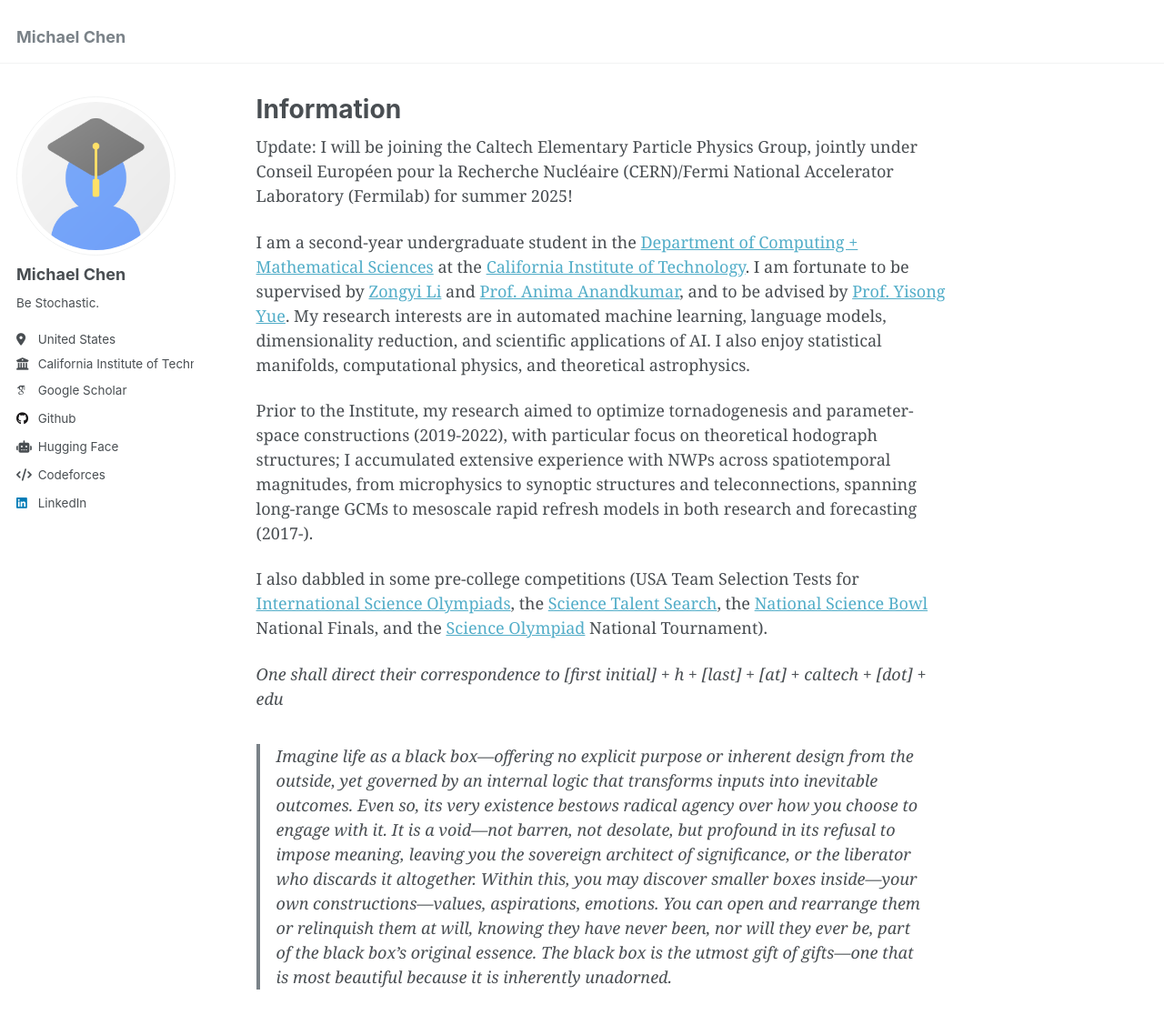
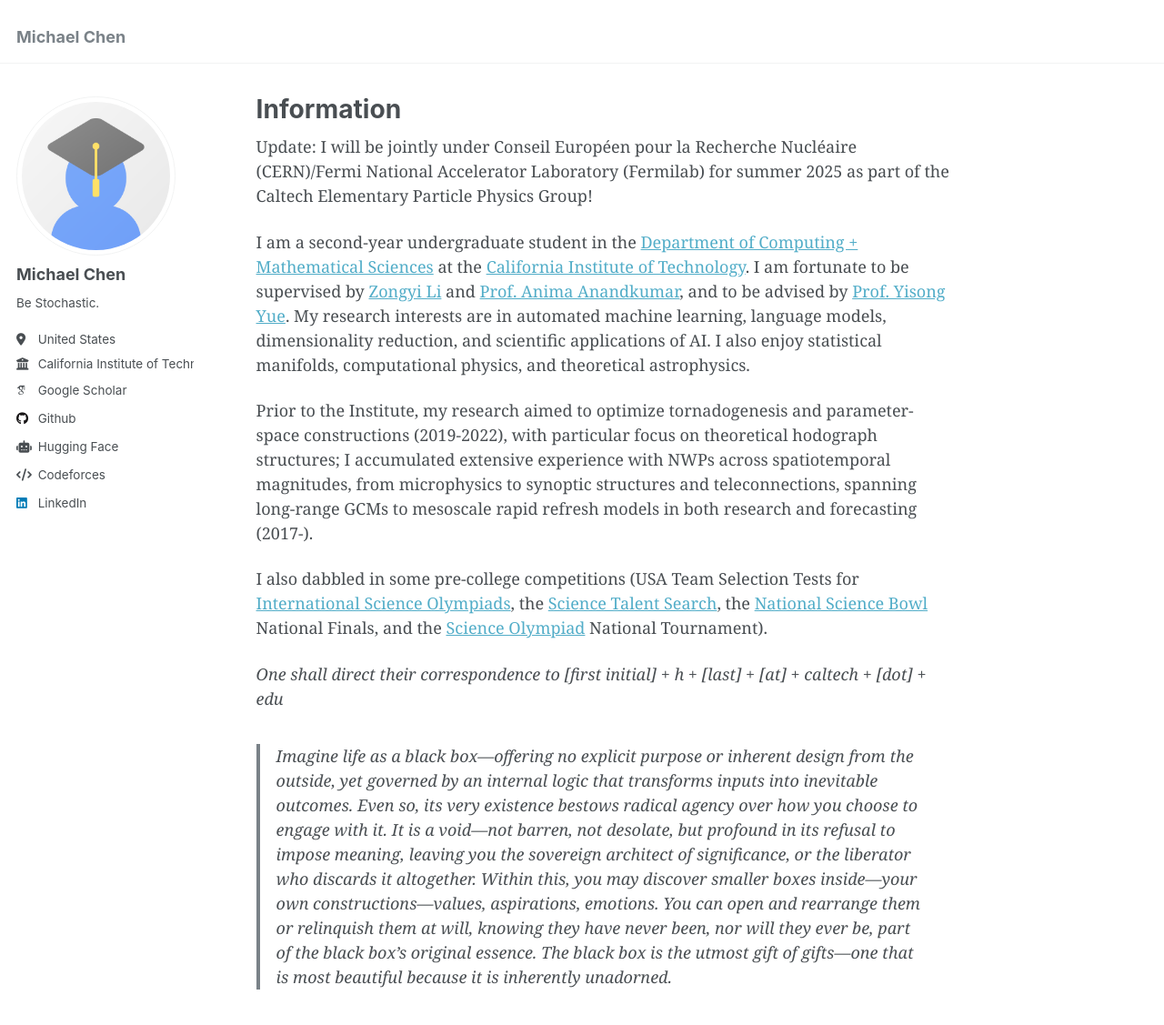
Before and after one commit to math-ysics/math-ysics.github.io, a Jekyll site: the page built from _pages/about.md, in a window 1280 px wide and 1313 px high, cut to the strip 0-1165 px from the top of the window. Shown: the top 1127 px of the strip at 91% size. Built offline with Jekyll 4.4.1, drawn with Linux system fonts in a browser that asks for light colours; some web fonts are replaced.

Commit message:
Update about.md

```diff
--- a/_pages/about.md
+++ b/_pages/about.md
@@ -7,7 +7,7 @@
   - /about.html
 ---
 
-Update: I will be joining the Caltech Elementary Particle Physics Group, jointly under Conseil Européen pour la Recherche Nucléaire (CERN)/Fermi National Accelerator Laboratory (Fermilab) for summer 2025!
+Update: I will be jointly under Conseil Européen pour la Recherche Nucléaire (CERN)/Fermi National Accelerator Laboratory (Fermilab) for summer 2025 as part of the Caltech Elementary Particle Physics Group!
 
 I am a second-year undergraduate student in the <a href="https://cms.caltech.edu/">Department of Computing + Mathematical Sciences</a> at the <a href="https://www.caltech.edu/">California Institute of Technology</a>. I am fortunate to be supervised by <a href="https://scholar.google.com/citations?user=RdeqpiAAAAAJ">Zongyi Li</a> and <a href="http://tensorlab.cms.caltech.edu/">Prof. Anima Anandkumar</a>, and to be advised by <a href="http://www.yisongyue.com/">Prof. Yisong Yue</a>. My research interests are in automated machine learning, language models, dimensionality reduction, and scientific applications of AI. I also enjoy statistical manifolds, computational physics, and theoretical astrophysics.
 
```
